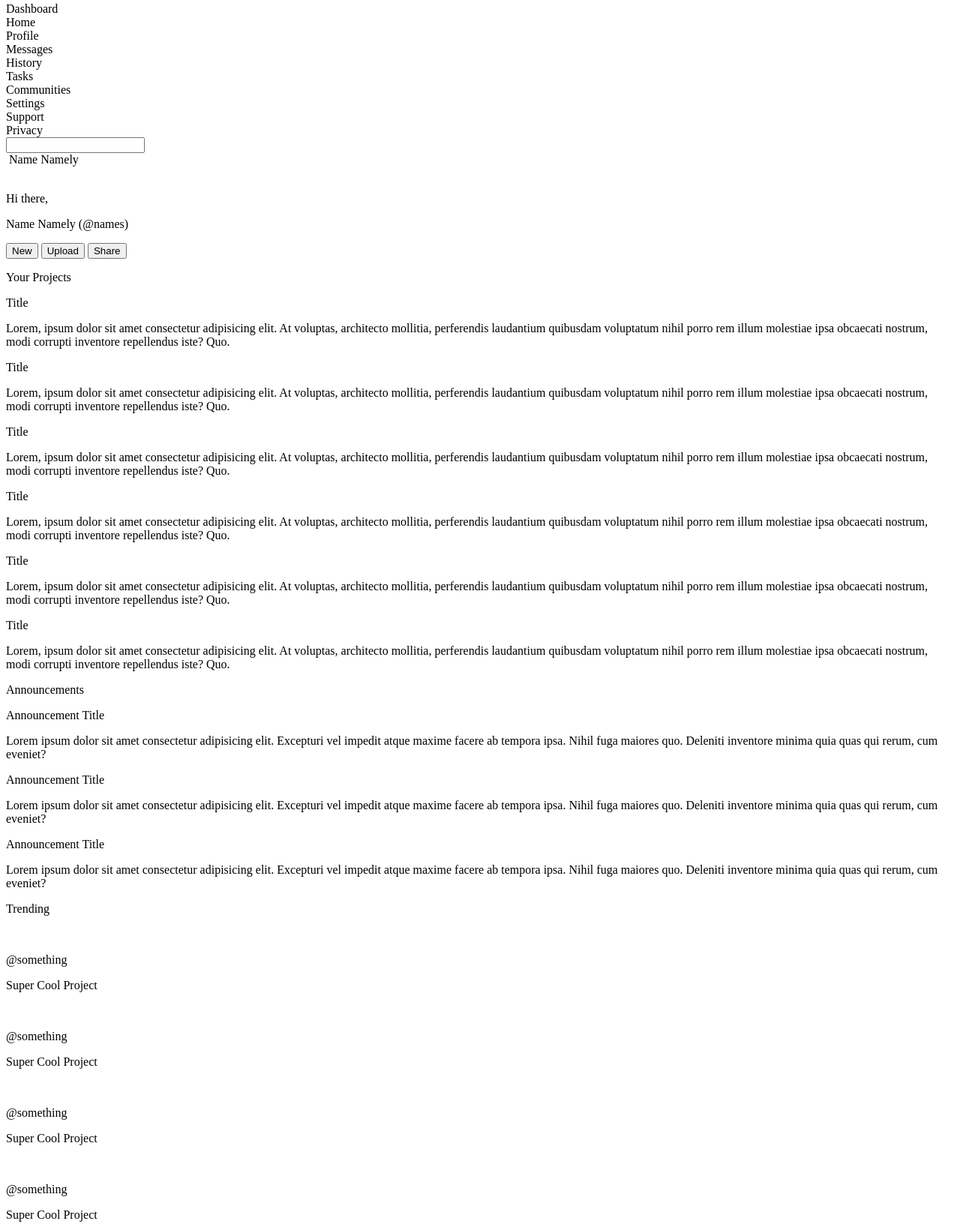
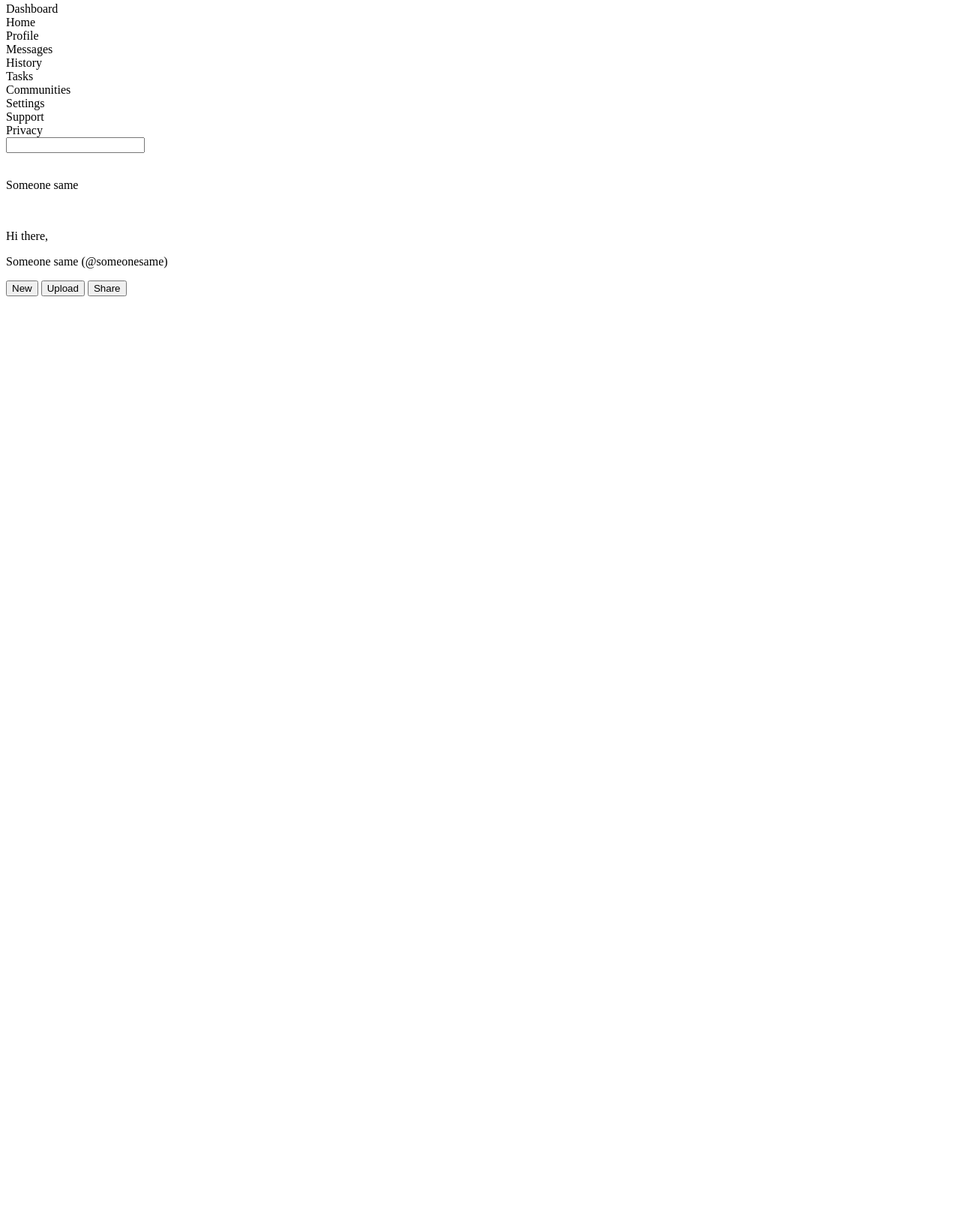
Before and after one commit to PaulKamuya/odin-admin, a plain HTML site: page index.html in a window 1280 px wide. Shown: the part 5-1637 px from the top of the page at 75% size. After the commit the page ends 800 px from the top, so only its background shows below. Drawn offline with Linux system fonts and the light colour scheme.

Commit message:
Restarted the work

```diff
--- a/index.html
+++ b/index.html
@@ -7,8 +7,6 @@
   <link rel="stylesheet" href="styles.css">
 </head>
 <body>
-  <div class="container">
-
     <div class="sidebar-container">
 
       <div class="sidebar-header">
@@ -29,119 +27,43 @@
         <div>Support</div>
         <div>Privacy</div>
       </div>
-
     </div>
 
-    <div class="search">
-      <!-- svg of search icon -->
-      <input class="search" type="text"> <!--Search bar-->
-      <!-- Bell icon -->
-      <div class="profile">
-        <img class="pp small" src="" alt="">
-        Name Namely
+    <!-- Right column -->
+    <div class="top-container">
+      <div class="search">
+        <input type="text">
       </div>
-    </div>
 
-    <div class="profile-section">
-      <img class="pp large" src="" alt="">
-      <div class="user">
-        <p>Hi there,</p>
-        <p>Name Namely (@names)</p>
+      <div class="user-profile">
+        <img src="" alt="" class="pfp small">
+        <p class="bold">Someone same</p>
       </div>
-      <div class="profile-btns">
+
+      <div class="current">
+        <img src="" alt="" class="pfp">
+        <div class="intro">
+          <p class="bold small">Hi there,</p>
+          <p class="bold large">Someone same (@someonesame)</p>
+        </div>
+      </div>
+
+      <div class="btn-container">
         <button>New</button>
         <button>Upload</button>
         <button>Share</button>
       </div>
     </div>
 
-    <div class="content-grid">
-      <div class="project-container">
-        <p class="section-header">Your Projects</p>
+    <div class="main-grid">
+      <p class="section-header"></p>
+      <div class="project-container"></div>
 
-        <div class="card">
-          <p class="project-title">Title</p>
-          <p>Lorem, ipsum dolor sit amet consectetur adipisicing elit. At voluptas, architecto mollitia, perferendis laudantium quibusdam voluptatum nihil porro rem illum molestiae ipsa obcaecati nostrum, modi corrupti inventore repellendus iste? Quo.</p>
-        </div>
+      <p class="section-header"></p>
+      <div class="minor-container"></div>
 
-        <div class="card">
-          <p class="project-title">Title</p>
-          <p>Lorem, ipsum dolor sit amet consectetur adipisicing elit. At voluptas, architecto mollitia, perferendis laudantium quibusdam voluptatum nihil porro rem illum molestiae ipsa obcaecati nostrum, modi corrupti inventore repellendus iste? Quo.</p>
-        </div>
-
-        <div class="card">
-          <p class="project-title">Title</p>
-          <p>Lorem, ipsum dolor sit amet consectetur adipisicing elit. At voluptas, architecto mollitia, perferendis laudantium quibusdam voluptatum nihil porro rem illum molestiae ipsa obcaecati nostrum, modi corrupti inventore repellendus iste? Quo.</p>
-        </div>
-
-        <div class="card">
-          <p class="project-title">Title</p>
-          <p>Lorem, ipsum dolor sit amet consectetur adipisicing elit. At voluptas, architecto mollitia, perferendis laudantium quibusdam voluptatum nihil porro rem illum molestiae ipsa obcaecati nostrum, modi corrupti inventore repellendus iste? Quo.</p>
-        </div>
-
-        <div class="card">
-          <p class="project-title">Title</p>
-          <p>Lorem, ipsum dolor sit amet consectetur adipisicing elit. At voluptas, architecto mollitia, perferendis laudantium quibusdam voluptatum nihil porro rem illum molestiae ipsa obcaecati nostrum, modi corrupti inventore repellendus iste? Quo.</p>
-        </div>
-
-        <div class="card">
-          <p class="project-title">Title</p>
-          <p>Lorem, ipsum dolor sit amet consectetur adipisicing elit. At voluptas, architecto mollitia, perferendis laudantium quibusdam voluptatum nihil porro rem illum molestiae ipsa obcaecati nostrum, modi corrupti inventore repellendus iste? Quo.</p>
-        </div>
-      </div>
-
-      <div class="announcement-container">
-        <p class="section-header">Announcements</p>
-        <div class="announcements">
-          <div class="a-card">
-            <p class="a-title">Announcement Title</p>
-            <p class="a-txt">Lorem ipsum dolor sit amet consectetur adipisicing elit. Excepturi vel impedit atque maxime facere ab tempora ipsa. Nihil fuga maiores quo. Deleniti inventore minima quia quas qui rerum, cum eveniet?</p>
-          </div>
-
-          <div class="a-card">
-            <p class="a-title">Announcement Title</p>
-            <p class="a-txt">Lorem ipsum dolor sit amet consectetur adipisicing elit. Excepturi vel impedit atque maxime facere ab tempora ipsa. Nihil fuga maiores quo. Deleniti inventore minima quia quas qui rerum, cum eveniet?</p>
-          </div>
-
-          <div class="a-card">
-            <p class="a-title">Announcement Title</p>
-            <p class="a-txt">Lorem ipsum dolor sit amet consectetur adipisicing elit. Excepturi vel impedit atque maxime facere ab tempora ipsa. Nihil fuga maiores quo. Deleniti inventore minima quia quas qui rerum, cum eveniet?</p>
-          </div>
-        </div>
-        <!-- many divs with announcements -->
-      </div>
-
-      <div class="trending-container">
-        <p class="section-header">Trending</p>
-
-        <div class="trending">
-
-          <div class="friends">
-            <img class="pp small" src="" alt="">
-            <p class="at">@something</p>
-            <p class="subject">Super Cool Project</p>
-          </div>
-
-          <div class="friends">
-            <img class="pp small" src="" alt="">
-            <p class="at">@something</p>
-            <p class="subject">Super Cool Project</p>
-          </div>
-
-          <div class="friends">
-            <img class="pp small" src="" alt="">
-            <p class="at">@something</p>
-            <p class="subject">Super Cool Project</p>
-          </div>
-
-          <div class="friends">
-            <img class="pp small" src="" alt="">
-            <p class="at">@something</p>
-            <p class="subject">Super Cool Project</p>
-          </div>
-        </div>
-      </div>
+      <p class="section-header"></p>
+      <div class="minor-container"></div>
     </div>
-  </div>
 </body>
 </html>
```
